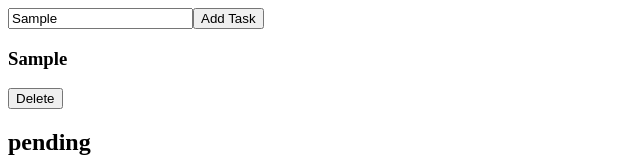
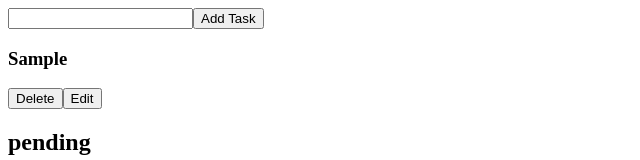
Before and after one commit to Yadnyesh-Borse/Todo-app, a React (Vite) app: page / in a window 1280 px wide. Both pictures are taken after typing "Sample" into the empty fields and a click on the button "Add Task". Shown: the top 160 px of the page, without its empty margins (0-640 px from the left). Built offline with nearby package versions, Linux system fonts and the light colour scheme.

Commit message:
Edit feature Added

```diff
--- a/src/App.jsx
+++ b/src/App.jsx
@@ -4,6 +4,10 @@
 function App() {
   const[tasks,setTasks]=useState([]);
   const[task,setTask]=useState("");
+  const[editID,setEditID]=useState(null);
+  const[editTask,setEditTask]=useState("");
+
+
 
 const handleaddTask=()=>{
   const newTask={
@@ -12,6 +16,7 @@
     completed:false
   }
   setTasks((prev)=>[...prev,newTask])
+  setTask("")
 }
 
 const handleDeleteTask=(id)=>{
@@ -34,7 +39,15 @@
 
            {
             tasks.map((item)=>(<div key={item.id}>
-              <h3>{item.taskname}</h3><button onClick={()=>handleDeleteTask(item.id)}>Delete</button>
+              <h3>{item.taskname}</h3>
+              <button onClick={()=>handleDeleteTask(item.id)}>Delete</button>
+              {
+                editID ===item.id && <input type="text"
+                     value={editTask}
+                     onChange={(e)=>setEditTask(e.target.value)}
+                     />
+              }
+              <button onClick={()=>{setEditID(item.id);setEditTask(item.taskname)}}>Edit</button>
             </div>))
            }
 
```
